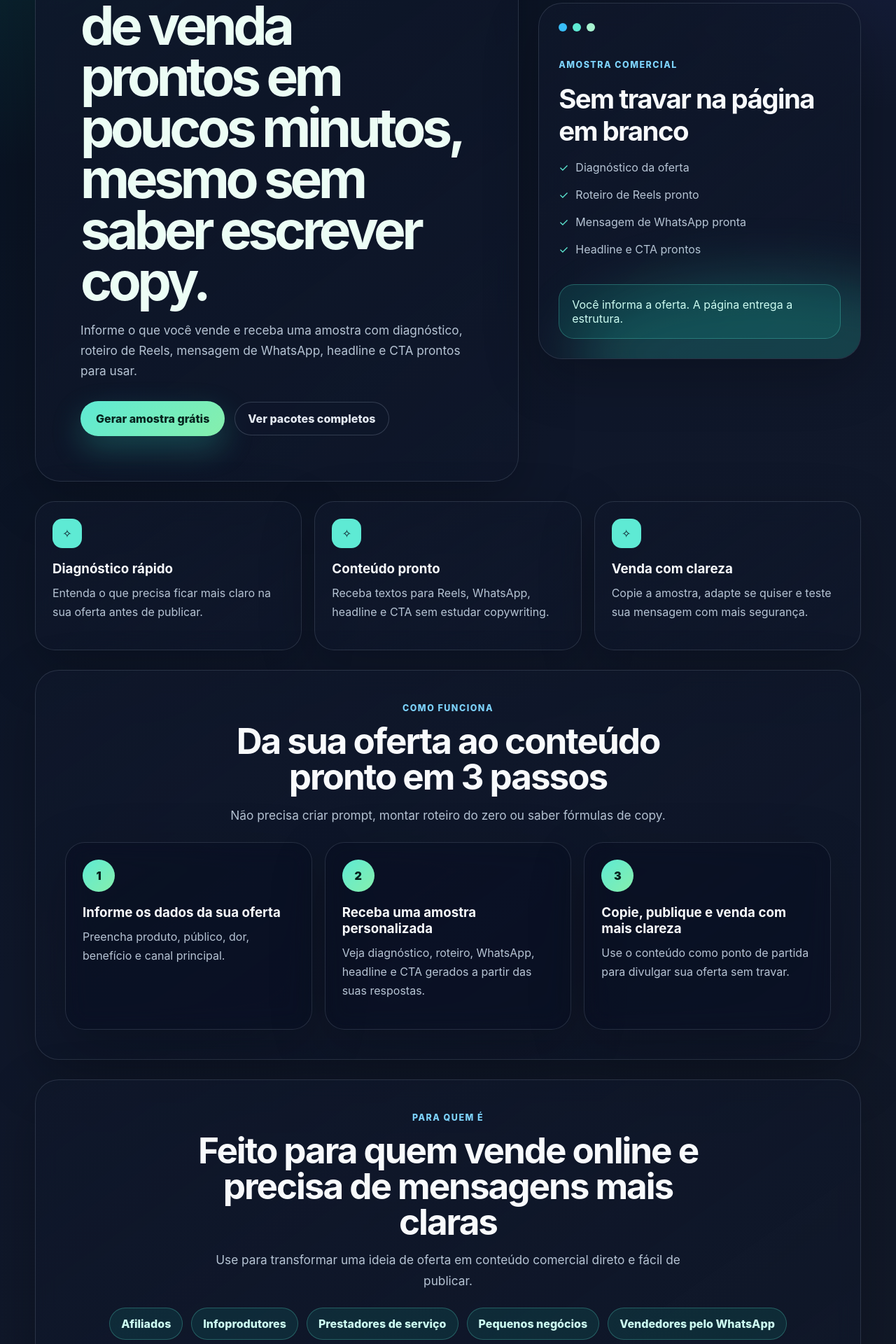
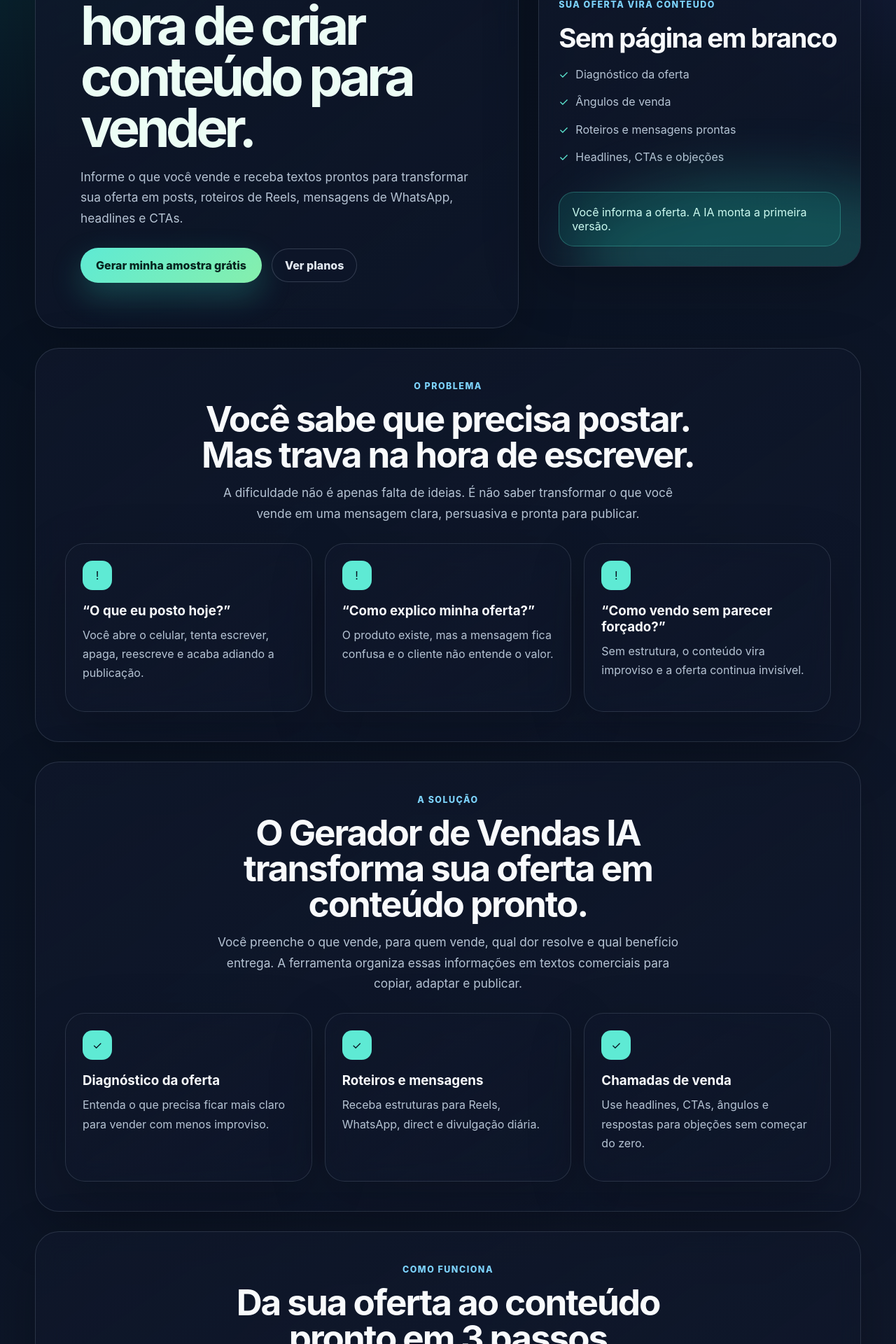
Before and after one commit to novidadesonl-cmd/gerador-vendas-ia, a React (Vite) app: page / in a window 1280 px wide. Shown: the part 320-2240 px from the top of the page at 70% size. Built offline with nearby package versions, Linux system fonts and the light colour scheme.

Commit message:
Turn home into full sales page

```diff
--- a/src/App.tsx
+++ b/src/App.tsx
@@ -195,18 +195,18 @@ function HomePage({ onStart, onPlans }: { onStart: () => void; onPlans: () => vo
     <>
       <section className="hero-section">
         <div className="hero-copy">
-          <span className="eyebrow">Conteúdo pronto para vender • sem copy • sem prompt</span>
-          <h1>Crie conteúdos de venda prontos em poucos minutos, mesmo sem saber escrever copy.</h1>
+          <span className="eyebrow">Conteúdo pronto para vender • sem copy • sem roteiro</span>
+          <h1>Pare de travar na hora de criar conteúdo para vender.</h1>
           <p>
-            Informe o que você vende e receba uma amostra com diagnóstico, roteiro de Reels,
-            mensagem de WhatsApp, headline e CTA prontos para usar.
+            Informe o que você vende e receba textos prontos para transformar sua oferta em posts,
+            roteiros de Reels, mensagens de WhatsApp, headlines e CTAs.
           </p>
           <div className="hero-actions">
             <button className="primary-button" onClick={onStart}>
-              Gerar amostra grátis
+              Gerar minha amostra grátis
             </button>
             <button className="secondary-button" onClick={onPlans}>
-              Ver pacotes completos
+              Ver planos
             </button>
           </div>
         </div>
@@ -217,30 +217,64 @@ function HomePage({ onStart, onPlans }: { onStart: () => void; onPlans: () => vo
             <span />
             <span />
           </div>
-          <p className="ai-label">Amostra comercial</p>
-          <h2>Sem travar na página em branco</h2>
+          <p className="ai-label">Sua oferta vira conteúdo</p>
+          <h2>Sem página em branco</h2>
           <ul>
             <li>Diagnóstico da oferta</li>
-            <li>Roteiro de Reels pronto</li>
-            <li>Mensagem de WhatsApp pronta</li>
-            <li>Headline e CTA prontos</li>
+            <li>Ângulos de venda</li>
+            <li>Roteiros e mensagens prontas</li>
+            <li>Headlines, CTAs e objeções</li>
           </ul>
-          <div className="pulse-card">Você informa a oferta. A página entrega a estrutura.</div>
+          <div className="pulse-card">Você informa a oferta. A IA monta a primeira versão.</div>
         </div>
       </section>
 
-      <section className="feature-grid" aria-label="Benefícios principais">
+      <section className="conversion-section">
+        <div className="section-heading">
+          <span className="eyebrow">O problema</span>
+          <h2>Você sabe que precisa postar. Mas trava na hora de escrever.</h2>
+          <p>
+            A dificuldade não é apenas falta de ideias. É não saber transformar o que você vende em
+            uma mensagem clara, persuasiva e pronta para publicar.
+          </p>
+        </div>
+        <div className="feature-grid">
           {[
-          ['Diagnóstico rápido', 'Entenda o que precisa ficar mais claro na sua oferta antes de publicar.'],
-          ['Conteúdo pronto', 'Receba textos para Reels, WhatsApp, headline e CTA sem estudar copywriting.'],
-          ['Venda com clareza', 'Copie a amostra, adapte se quiser e teste sua mensagem com mais segurança.'],
+            ['“O que eu posto hoje?”', 'Você abre o celular, tenta escrever, apaga, reescreve e acaba adiando a publicação.'],
+            ['“Como explico minha oferta?”', 'O produto existe, mas a mensagem fica confusa e o cliente não entende o valor.'],
+            ['“Como vendo sem parecer forçado?”', 'Sem estrutura, o conteúdo vira improviso e a oferta continua invisível.'],
           ].map(([title, text]) => (
             <article className="feature-card" key={title}>
-            <span className="feature-icon">✧</span>
+              <span className="feature-icon">!</span>
               <h3>{title}</h3>
               <p>{text}</p>
             </article>
           ))}
+        </div>
+      </section>
+
+      <section className="conversion-section">
+        <div className="section-heading">
+          <span className="eyebrow">A solução</span>
+          <h2>O Gerador de Vendas IA transforma sua oferta em conteúdo pronto.</h2>
+          <p>
+            Você preenche o que vende, para quem vende, qual dor resolve e qual benefício entrega.
+            A ferramenta organiza essas informações em textos comerciais para copiar, adaptar e publicar.
+          </p>
+        </div>
+        <div className="feature-grid">
+          {[
+            ['Diagnóstico da oferta', 'Entenda o que precisa ficar mais claro para vender com menos improviso.'],
+            ['Roteiros e mensagens', 'Receba estruturas para Reels, WhatsApp, direct e divulgação diária.'],
+            ['Chamadas de venda', 'Use headlines, CTAs, ângulos e respostas para objeções sem começar do zero.'],
+          ].map(([title, text]) => (
+            <article className="feature-card" key={title}>
+              <span className="feature-icon">✓</span>
+              <h3>{title}</h3>
+              <p>{text}</p>
+            </article>
+          ))}
+        </div>
       </section>
 
       <section className="conversion-section" aria-labelledby="como-funciona">
@@ -264,18 +298,107 @@ function HomePage({ onStart, onPlans }: { onStart: () => void; onPlans: () => vo
         </div>
       </section>
 
+      <section className="conversion-section">
+        <div className="section-heading">
+          <span className="eyebrow">Antes e depois</span>
+          <h2>Saia do conteúdo travado para uma comunicação com direção.</h2>
+        </div>
+        <div className="feature-grid">
+          <article className="feature-card">
+            <span className="feature-icon">×</span>
+            <h3>Antes</h3>
+            <p>Você tenta escrever algo, sente insegurança, não sabe como explicar a oferta e deixa para depois.</p>
+          </article>
+          <article className="feature-card">
+            <span className="feature-icon">✓</span>
+            <h3>Depois</h3>
+            <p>Você informa sua oferta, recebe textos prontos e começa a divulgar com mais clareza.</p>
+          </article>
+          <article className="feature-card">
+            <span className="feature-icon">→</span>
+            <h3>Resultado prático</h3>
+            <p>Menos tempo parado na página em branco e mais peças comerciais prontas para testar.</p>
+          </article>
+        </div>
+      </section>
+
       <section className="conversion-section audience-section" aria-labelledby="para-quem-e">
         <div className="section-heading">
           <span className="eyebrow">Para quem é</span>
-          <h2 id="para-quem-e">Feito para quem vende online e precisa de mensagens mais claras</h2>
+          <h2 id="para-quem-e">Feito para quem vende online e precisa postar sem travar</h2>
           <p>Use para transformar uma ideia de oferta em conteúdo comercial direto e fácil de publicar.</p>
         </div>
         <div className="audience-list">
-          {['Afiliados', 'Infoprodutores', 'Prestadores de serviço', 'Pequenos negócios', 'Vendedores pelo WhatsApp'].map(
-            (audience) => (
+          {[
+            'Afiliados',
+            'Infoprodutores',
+            'Prestadores de serviço',
+            'Pequenos negócios',
+            'Vendedores pelo WhatsApp',
+            'Quem usa IA, mas não sabe pedir do jeito certo',
+          ].map((audience) => (
             <span key={audience}>{audience}</span>
-            ),
-          )}
+          ))}
+        </div>
+      </section>
+
+      <section className="conversion-section">
+        <div className="section-heading">
+          <span className="eyebrow">Planos</span>
+          <h2>Escolha o nível de conteúdo que sua oferta precisa agora.</h2>
+          <p>Comece com uma amostra grátis ou avance para um dos pacotes pagos.</p>
+        </div>
+        <div className="plans-grid">
+          {[
+            ['Começar Agora', 'R$27', 'Diagnóstico objetivo, headlines, CTAs, mensagens curtas, ideias de post e roteiro curto de Reels.'],
+            ['Vender com Clareza', 'R$47', 'Diagnóstico completo, ângulos, 5 roteiros, 5 mensagens, 5 headlines, 5 CTAs e objeções.'],
+            ['30 Dias de Conteúdo', 'R$97', 'Calendário de 30 dias, ideias de posts, roteiros, WhatsApp, CTAs por etapa e sequência de divulgação.'],
+          ].map(([name, price, text]) => (
+            <article className="plan-card" key={name}>
+              <h3>{name}</h3>
+              <strong>{price}</strong>
+              <p>{text}</p>
+              <button className="primary-button plan-button" onClick={onPlans}>
+                Ver este plano
+              </button>
+            </article>
+          ))}
+        </div>
+      </section>
+
+      <section className="conversion-section">
+        <div className="section-heading">
+          <span className="eyebrow">Objeções comuns</span>
+          <h2>Não precisa saber copy, roteiro ou prompt para começar.</h2>
+        </div>
+        <div className="feature-grid">
+          {[
+            ['“Eu não sei usar IA.”', 'Você não precisa escrever prompt. Basta preencher os campos principais da sua oferta.'],
+            ['“Minha oferta é simples.”', 'Melhor ainda. Quanto mais simples a oferta, mais rápido a ferramenta ajuda a organizar a mensagem.'],
+            ['“Isso substitui uma copy profissional?”', 'Não. Ele entrega uma primeira estrutura comercial para você sair da página em branco e divulgar com clareza.'],
+          ].map(([title, text]) => (
+            <article className="feature-card" key={title}>
+              <span className="feature-icon">?</span>
+              <h3>{title}</h3>
+              <p>{text}</p>
+            </article>
+          ))}
+        </div>
+      </section>
+
+      <section className="upgrade-banner">
+        <div>
+          <span className="eyebrow">Comece grátis</span>
+          <h2>Sua oferta não precisa continuar parada porque você não sabe o que postar.</h2>
+          <p>Gere uma amostra grátis e veja como sua comunicação pode ficar mais clara em poucos minutos.</p>
+        </div>
+        <div className="banner-actions">
+          <button className="primary-button" onClick={onStart}>
+            Gerar amostra grátis
+          </button>
+          <button className="secondary-button" onClick={onPlans}>
+            Ver planos pagos
+          </button>
         </div>
       </section>
     </>
```
Lines whose indentation alone changed are shown as unchanged.
